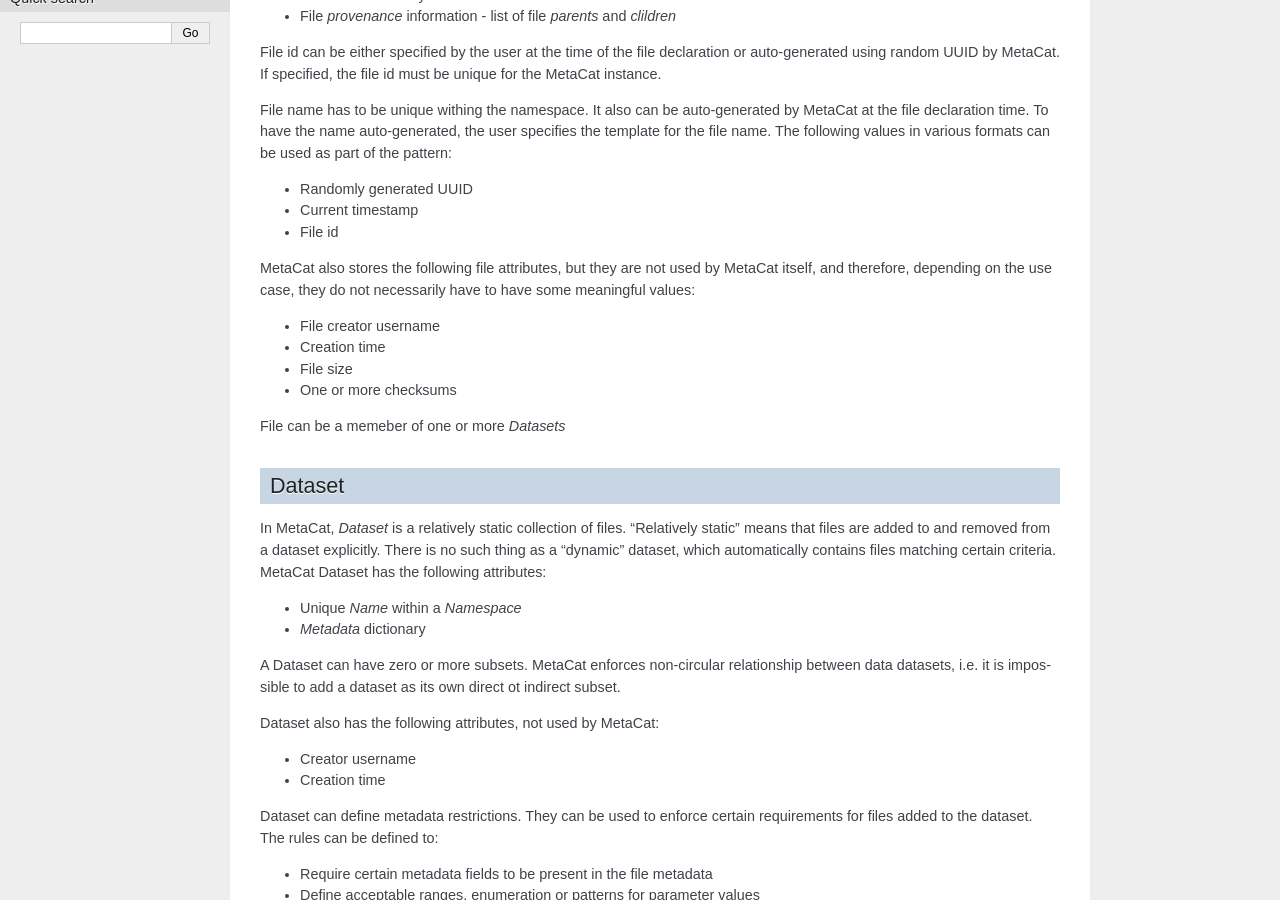
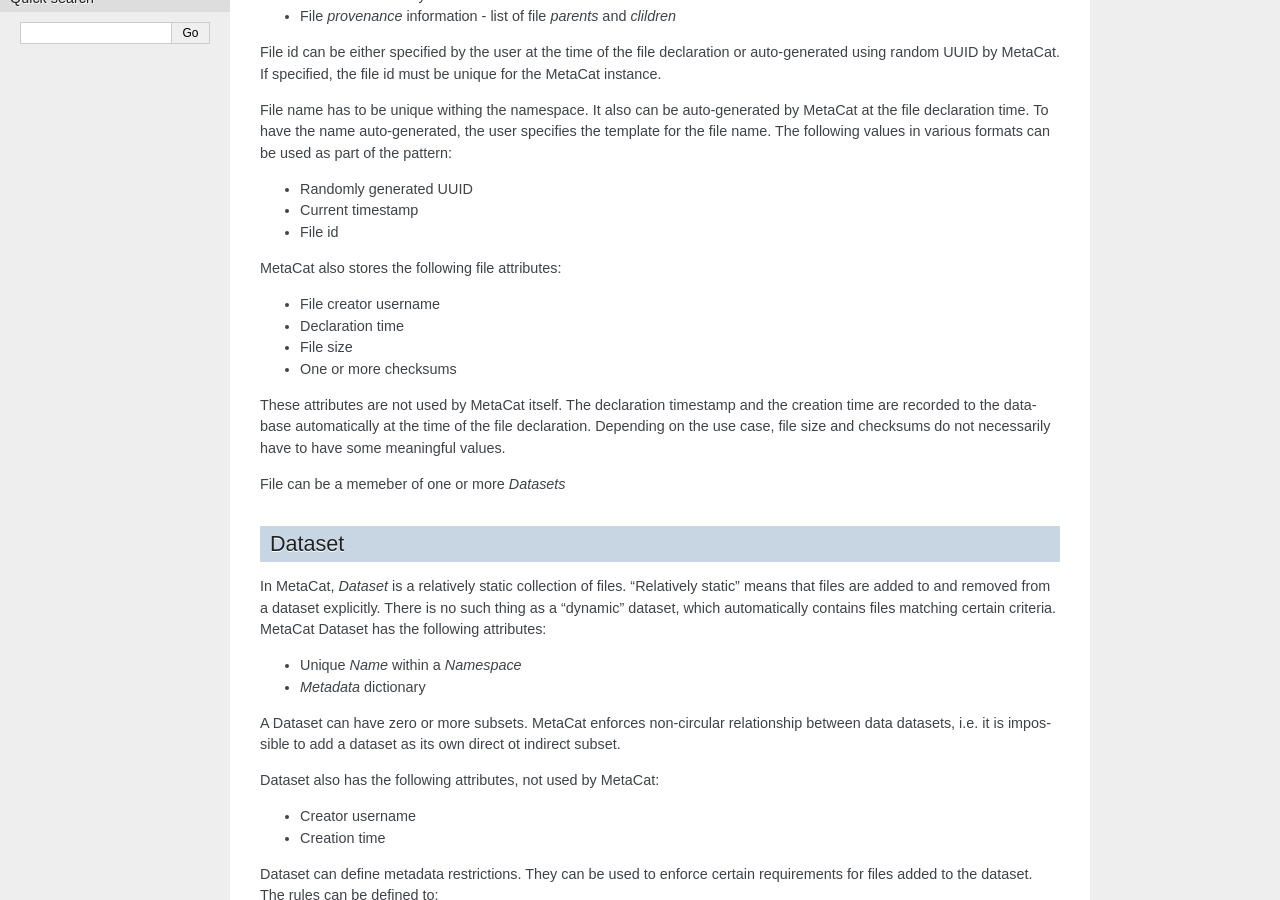
Before and after one commit to ivmfnal/metacat, a Sphinx documentation site: the page built from docs/concepts.rst, in a window 1280 px wide and 900 px high, scrolled down 450 px. Built offline with Sphinx 7.4.7, drawn with Linux system fonts in a browser that asks for light colours.

Commit message:
More sections in the Concepts

```diff
--- a/docs/concepts.rst
+++ b/docs/concepts.rst
@@ -33,13 +33,15 @@
 * Current timestamp
 * File id
 
-MetaCat also stores the following file attributes, but they are not used by MetaCat itself, and therefore, depending on the
-use case, they do not necessarily have to have some meaningful values:
+MetaCat also stores the following file attributes:
 
 * File creator username
-* Creation time
+* Declaration time
 * File size
 * One or more checksums
+
+These attributes are not used by MetaCat itself. The declaration timestamp and the creation time are recorded to the database automatically at the
+time of the file declaration. Depending on the use case, file size and checksums do not necessarily have to have some meaningful values.
 
 File can be a memeber of one or more *Datasets*
 
```
